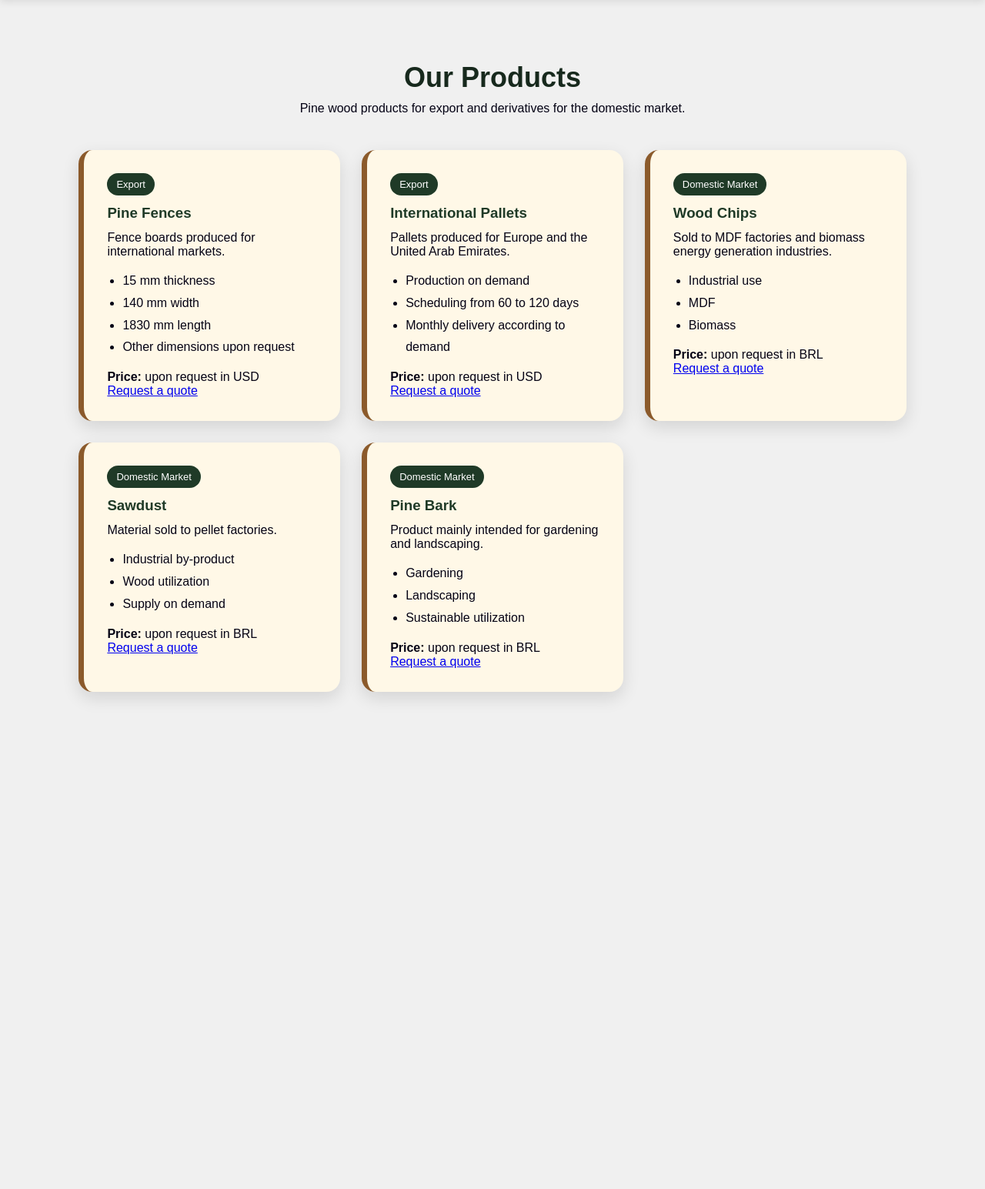
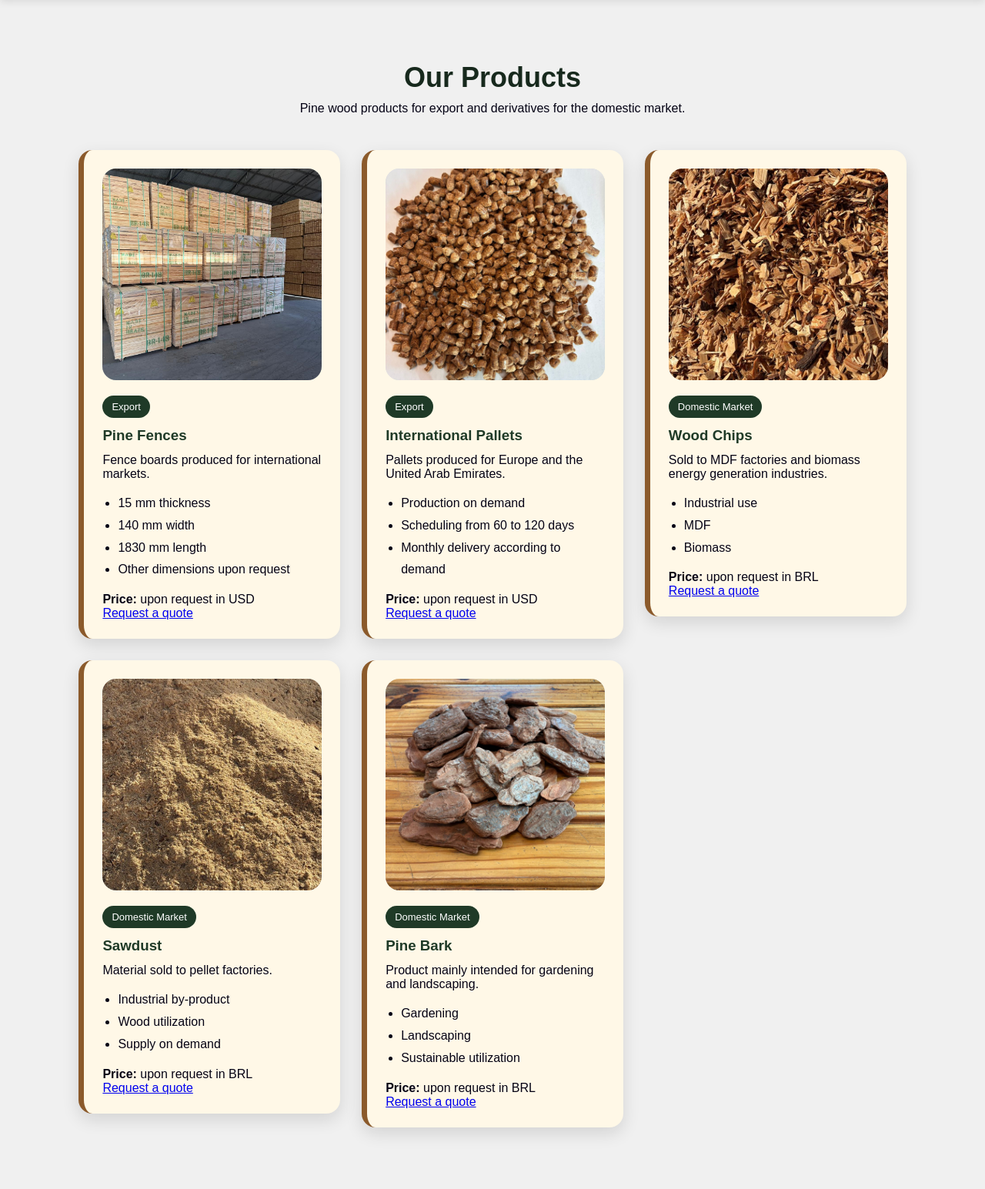
Before and after one commit to Vitorkp/site-serraria, a PHP site: page /produtos.html in a window 1280 px wide. Shown: the part 79-1624 px from the top of the page at 77% size. Before the commit the page ends 988 px from the top, so only its background shows below. Run offline with PHP 8.4, Linux system fonts and the light colour scheme.

Commit message:
testando imagens na seção produtos

```diff
--- a/produtos.html
+++ b/produtos.html
@@ -43,7 +43,9 @@
     <!-- Produto 1 -->
 
     <div class="produto-novo card-hover reveal">
-
+    <div class="produto-img">
+    <img src="img/pallets.jpg.jpeg" alt="Pine Fences">
+  </div>
       <span class="badge" data-i18n="produtos.cerca.badge">
         Export
       </span>
@@ -55,27 +57,20 @@
       <p data-i18n="produtos.cerca.descricao">
         Fence boards produced for international markets.
       </p>
-
       <ul>
-
         <li data-i18n="produtos.cerca.item1">
           15 mm thickness
         </li>
-
         <li data-i18n="produtos.cerca.item2">
           140 mm width
         </li>
-
         <li data-i18n="produtos.cerca.item3">
           1830 mm length
         </li>
-
         <li data-i18n="produtos.cerca.item4">
           Other dimensions upon request
         </li>
-
       </ul>
-
       <p>
         <strong data-i18n="produtos.preco">
           Price:
@@ -95,7 +90,9 @@
     <!-- Produto 2 -->
 
     <div class="produto-novo card-hover reveal">
-
+      <div class="produto-img">
+  <img src="img/pellets-pinus.jpg.jpeg" alt="Pine Fences">
+      </div>
       <span class="badge" data-i18n="produtos.pallet.badge">
         Export
       </span>
@@ -143,7 +140,9 @@
     <!-- Produto 3 -->
 
     <div class="produto-novo card-hover reveal">
-
+    <div class="produto-img">
+      <img src="img/cavaco-pinus.jpg.jpeg" alt="Pine Fences">
+    </div>
       <span class="badge" data-i18n="produtos.cavaco.badge">
         Domestic Market
       </span>
@@ -191,7 +190,9 @@
     <!-- Produto 4 -->
 
     <div class="produto-novo card-hover reveal">
-
+    <div class="produto-img">
+      <img src="img/serragem-pinus.jpeg" alt="Pine Fences">
+    </div>
       <span class="badge" data-i18n="produtos.serragem.badge">
         Domestic Market
       </span>
@@ -239,7 +240,9 @@
     <!-- Produto 5 -->
 
     <div class="produto-novo card-hover reveal">
-
+      <div class="produto-img">
+  <img src="img/casca-pinus.jpg.jpeg" alt="Pine Fences">
+</div>
       <span class="badge" data-i18n="produtos.casca.badge">
         Domestic Market
       </span>
--- a/style.css
+++ b/style.css
@@ -1196,3 +1196,39 @@ footer {
     font-size: 32px;
   }
 }
+.produtos-grid {
+    display: grid;
+    grid-template-columns: repeat(3, 1fr);
+    gap: 28px;
+    align-items: start;
+}
+
+.produto-novo {
+    height: auto;
+    min-height: unset;
+    padding: 24px;
+}
+
+.produto-img {
+    width: 100%;
+    height: 275px;
+    overflow: hidden;
+    border-radius: 18px;
+    margin-bottom: 20px;
+    position: relative;
+    background: #ddd;
+}
+
+.produto-img img {
+    width: 100%;
+    height: 100%;
+    object-fit: cover;
+    object-position: center center;
+    transition: transform 0.7s ease;
+    display: block;
+}
+
+/* Hover elegante */
+.produto-novo:hover .produto-img img {
+    transform: scale(1.08);
+}
```
Also changed, not shown: img/casca-pinus.jpg.jpeg (added), img/cavaco-pinus.jpg.jpeg (added), img/cerca-pinus.jpg (added), img/pallets.jpg.jpeg (added), img/pellets-pinus.jpg.jpeg (added), img/serragem-pinus.jpeg (added).
